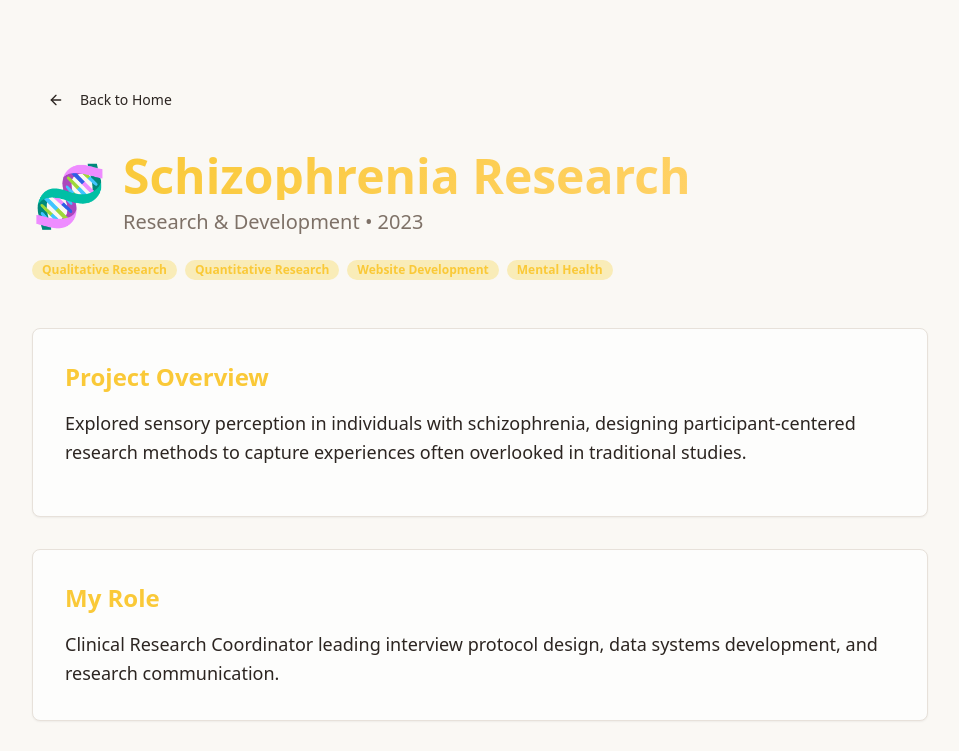
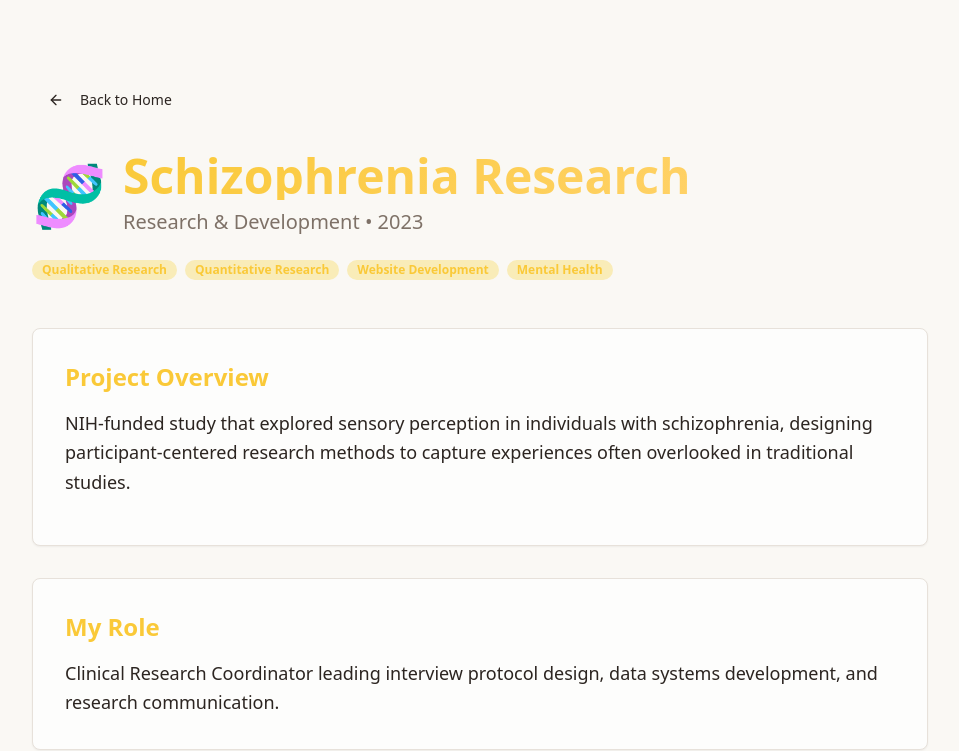
Before and after one commit to slee6390/sunny-outlook-portfolio, a React (Vite) app: page /projects/schizophrenia-research in a window 1280 px wide. Shown: the top 751 px of the page, without its empty margins (160-1119 px from the left). Built offline with nearby package versions, Linux system fonts and the light colour scheme; the HTML template or start-up script is replaced by a standard one.

Commit message:
Code edited in Lovable Code Editor

```diff
--- a/src/pages/SchizophreniaResearch.tsx
+++ b/src/pages/SchizophreniaResearch.tsx
@@ -55,7 +55,7 @@ const SchizophreniaResearch = () => {
           <Card className="p-8 mb-8 shadow-soft">
             <h2 className="text-2xl font-bold mb-4 text-primary">Project Overview</h2>
             <p className="text-lg leading-relaxed text-foreground mb-4">
-              Explored sensory perception in individuals with schizophrenia,
+              NIH-funded study that explored sensory perception in individuals with schizophrenia,
               designing participant-centered research methods to capture experiences
               often overlooked in traditional studies.
             </p>
```
